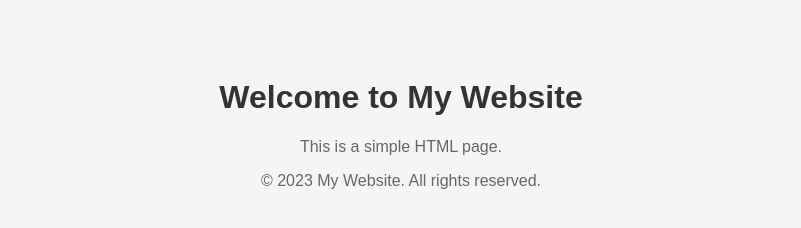
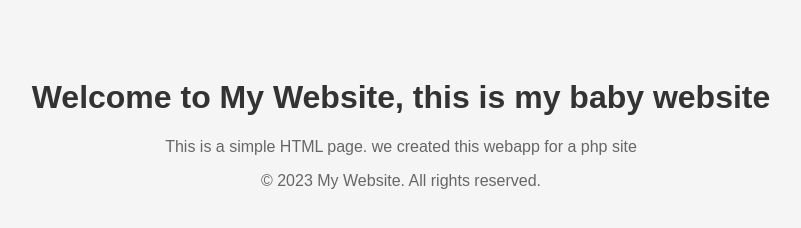
Before and after one commit to Asadmahmand/h, a plain HTML site: page index.html in a window 1280 px wide. Shown: the whole page, without its empty margins (239-1040 px from the left). Drawn offline with Linux system fonts and the light colour scheme.

Commit message:
index modifie

```diff
--- a/index.html
+++ b/index.html
@@ -3,7 +3,7 @@
 <head>
     <meta charset="UTF-8">
     <meta name="viewport" content="width=device-width, initial-scale=1.0">
-    <title>My Simple Page</title>
+    <title>My DevOps Simple Page</title>
     <style>
         body {
             font-family: Arial, sans-serif;
@@ -20,8 +20,8 @@
     </style>
 </head>
 <body>
-    <h1>Welcome to My Website</h1>
-    <p>This is a simple HTML page.</p>
+    <h1>Welcome to My Website, this is my baby website</h1>
+    <p>This is a simple HTML page. we created this webapp for a php site</p>
 </body>
 </html>
 <footer>
```
